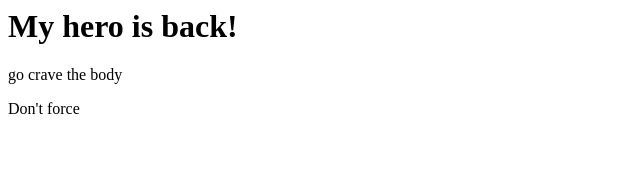
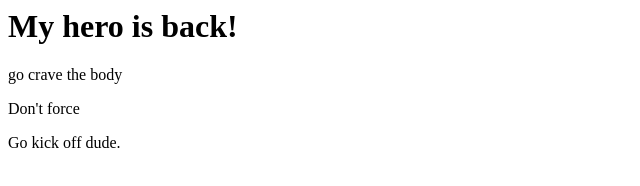
Before and after one commit to PetzoIn/Testgit, a plain HTML site: page index.html in a window 1280 px wide. Shown: the whole page, without its empty margins (0-640 px from the left). Drawn offline with Linux system fonts and the light colour scheme.

Commit message:
Added new things in body.

```diff
--- a/index.html
+++ b/index.html
@@ -4,5 +4,7 @@
 
 <body> go crave the body
   <p> Don't force </p>
+  <p1> Go kick off dude. </p1>
+
   </body>
 </html>
```
